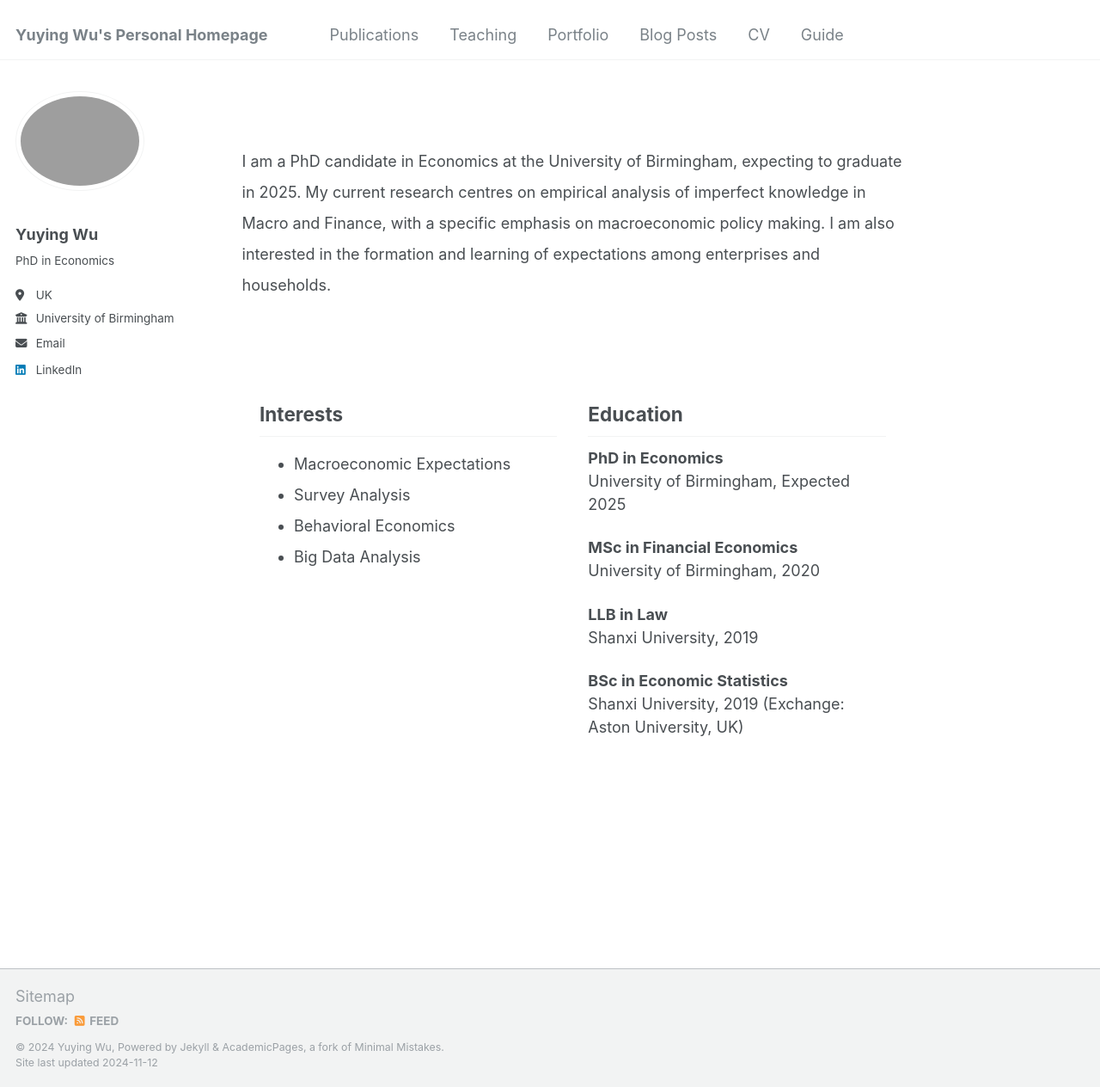
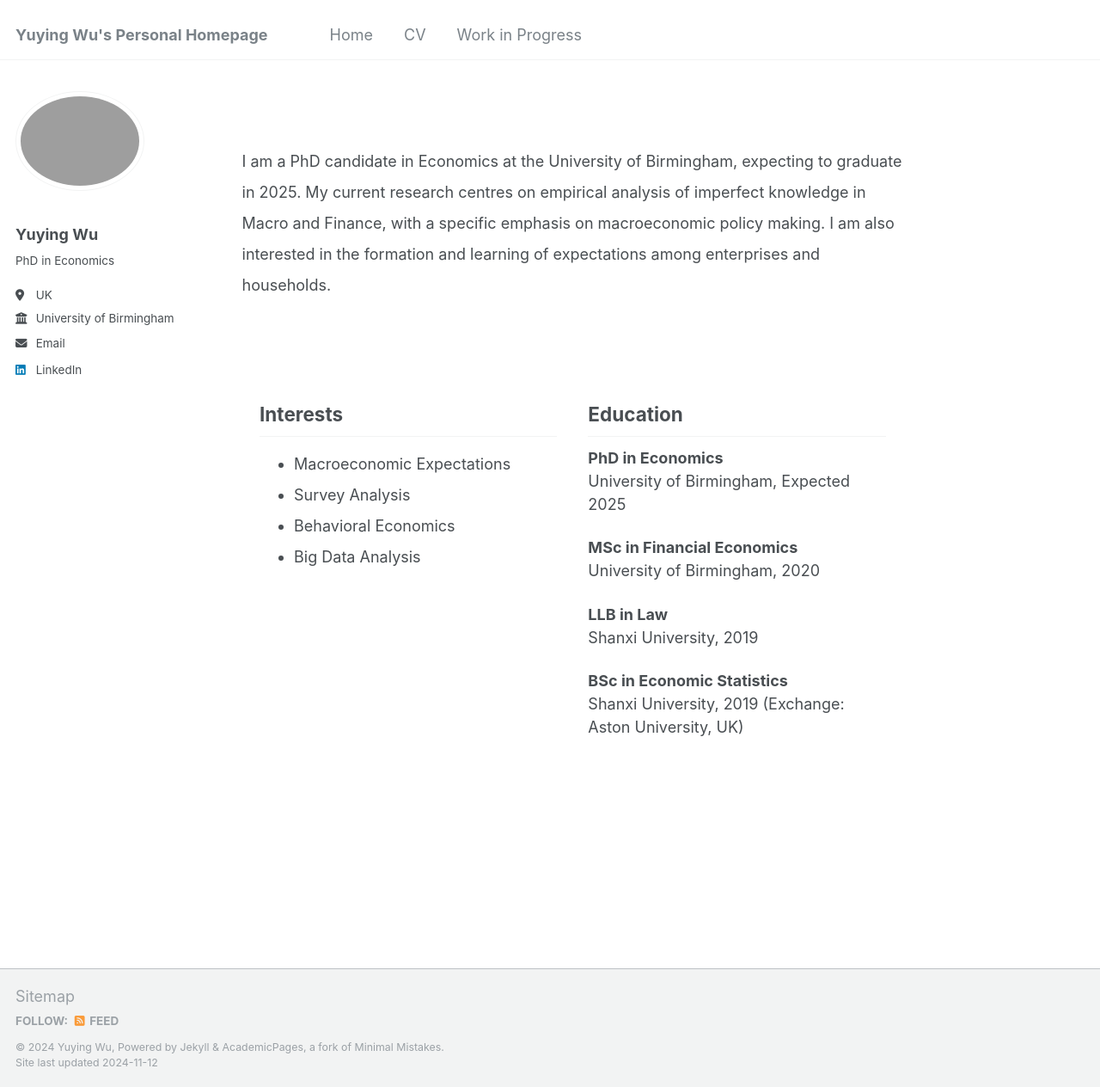
Before and after one commit to YUYINGWU-AURORA/yuying, a Jekyll site: the page built from _pages/about.md, in a window 1280 px wide and 1264 px high. Shown: the whole window at 86% size. Built offline with Jekyll 4.4.1, drawn with Linux system fonts in a browser that asks for light colours.

Commit message:
Update navigation.yml

```diff
--- a/_data/navigation.yml
+++ b/_data/navigation.yml
@@ -5,20 +5,11 @@
 # prevent it from being included in the site.
 
 main:
-  - title: "Publications"
+  - title: "Home"
     url: /publications/
-
-  - title: "Teaching"
-    url: /teaching/
-
-  - title: "Portfolio"
-    url: /portfolio/
-
-  - title: "Blog Posts"
-    url: /year-archive/
 
   - title: "CV"
     url: /cv/
 
-  - title: "Guide"
-    url: /markdown/
+  - title: "Work in Progress"
+    url: /cv/
```
